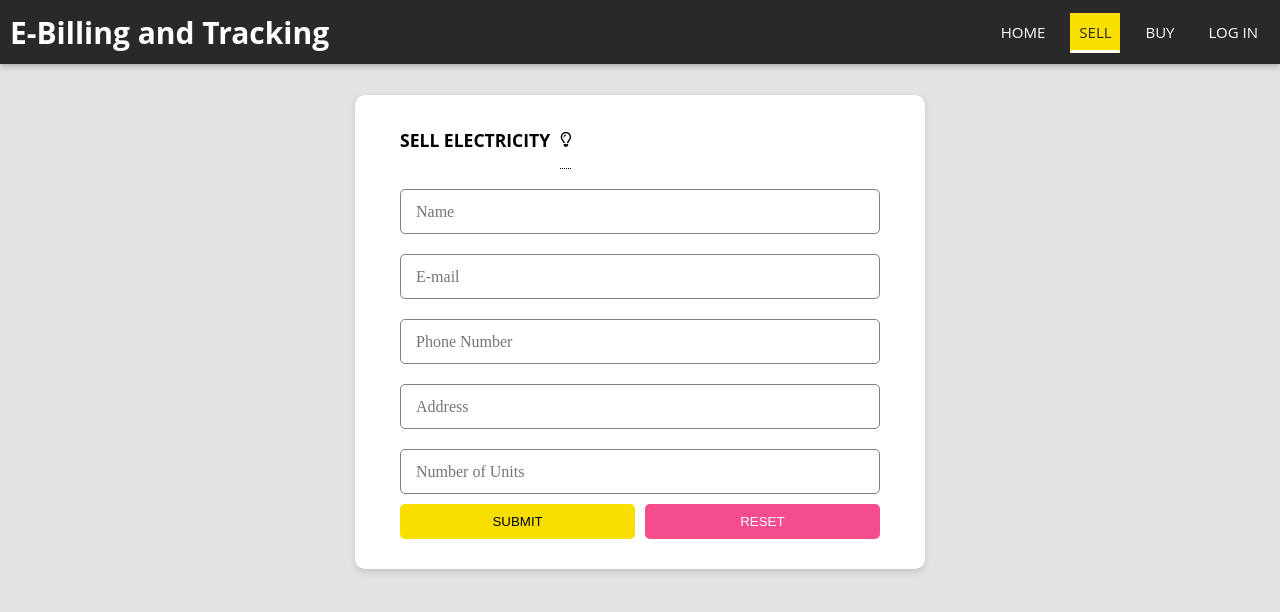
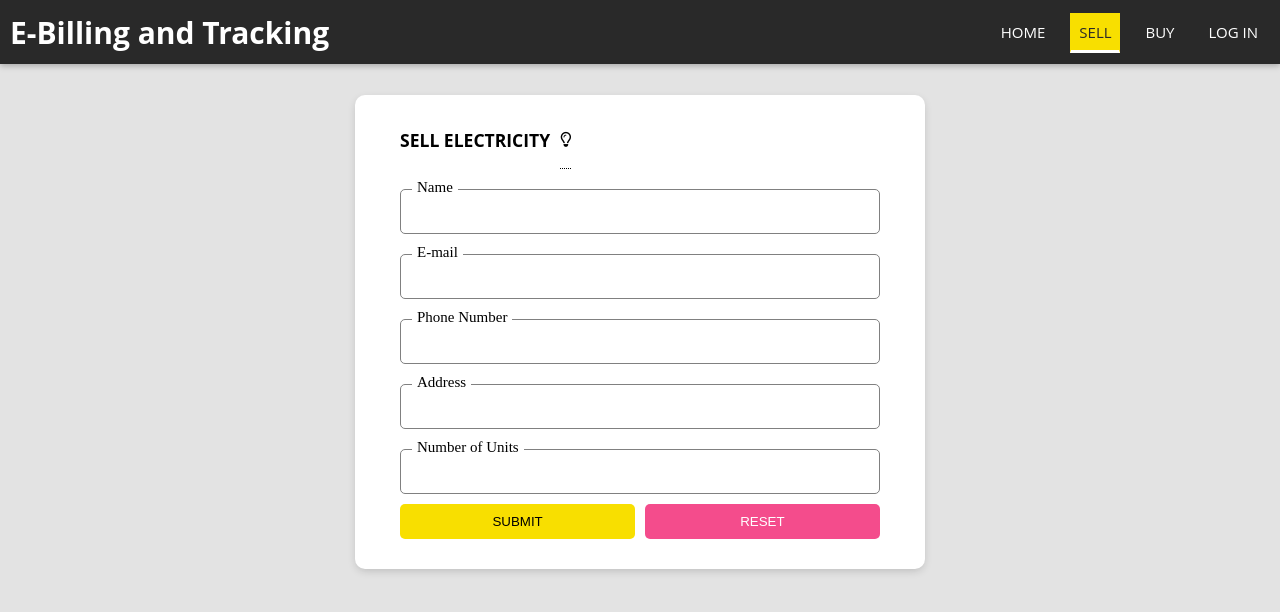
Before and after one commit to Al-Fareed/SOEMBMS, a React (Create React App) app: page /sell in a window 1280 px wide. Shown: the top 612 px of the page. Built offline with nearby package versions, Linux system fonts and the light colour scheme.

Commit message:
reoved bugs for input element

```diff
--- a/src/Pages/Sell.js
+++ b/src/Pages/Sell.js
@@ -44,40 +44,36 @@ const Sell = () => {
         </div>
 
         <div className="input-container">
-          <label className="placeholder-text" htmlFor=""></label>
+          <label className="placeholder-text" htmlFor="name">Name</label>
           <input
             type="text"
-            placeholder="Name"
             id="name"
             value={name}
             onChange={(e) => setName(e.target.value)}
           />
         </div>
         <div className="input-container">
-          <label className="placeholder-text" htmlFor=""></label>
+          <label className="placeholder-text" htmlFor="email">E-mail</label>
           <input
             type="email"
-            placeholder="E-mail"
             id="email"
             value={email}
             onChange={(e) => setEmail(e.target.value)}
           />
         </div>
         <div className="input-container">
-          <label className="placeholder-text" htmlFor=""></label>
+          <label className="placeholder-text" htmlFor="phone">Phone Number</label>
           <input
             type="number"
-            placeholder="Phone Number"
             id="phone"
             value={phone}
             onChange={(e) => setPhone(e.target.value)}
           />
         </div>
         <div className="input-container">
-          <label className="placeholder-text" htmlFor=""></label>
+          <label className="placeholder-text" htmlFor="address">Address</label>
           <input
             type="textarea"
-            placeholder="Address"
             row="3"
             id="address"
             value={address}
@@ -85,10 +81,9 @@ const Sell = () => {
           />
         </div>
         <div className="input-container">
-          <label className="placeholder-text" htmlFor=""></label>
+          <label className="placeholder-text" htmlFor="units">Number of Units</label>
           <input
             type="number"
-            placeholder="Number of Units"
             id="units"
             value={units}
             onChange={(e) => setUnits(e.target.value)}
```
